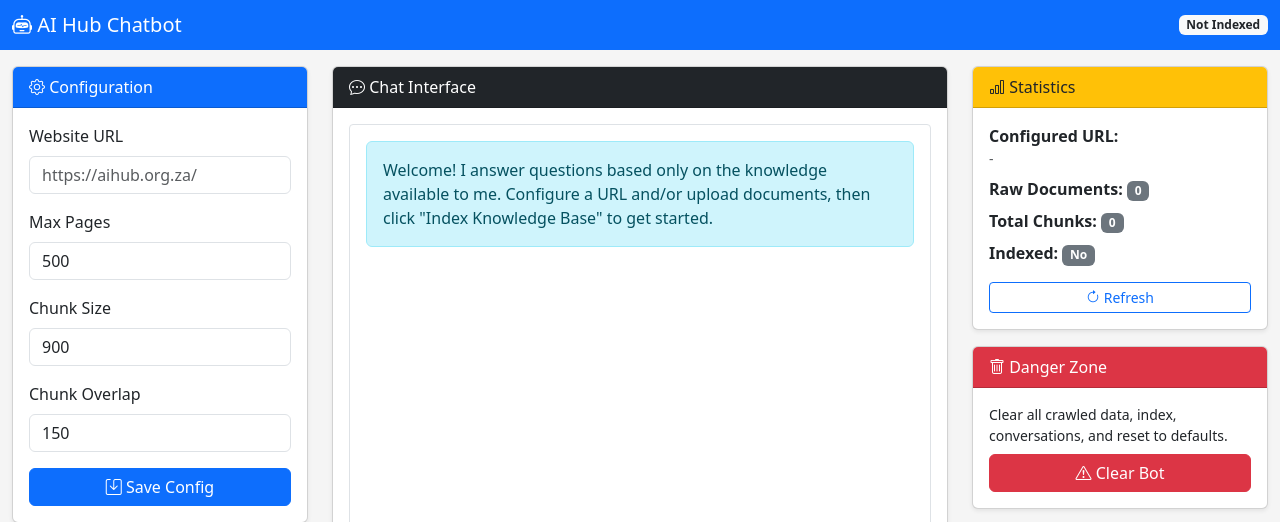
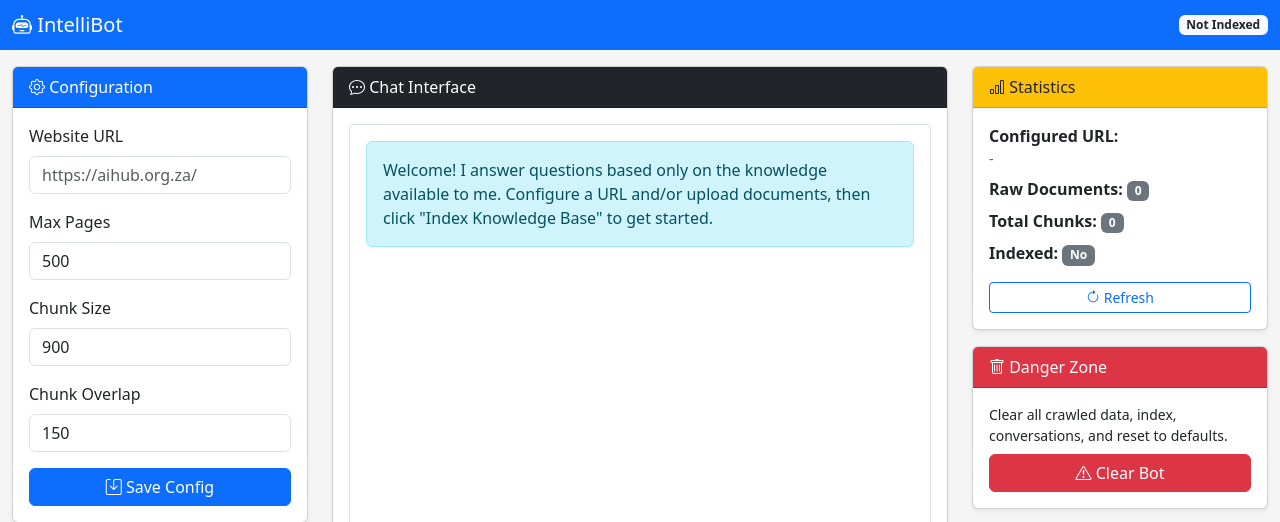
Before and after one commit to happycomputing/IntelliBot, a Flask app: page / in a window 1280 px wide. Shown: the top 522 px of the page. Run offline with Flask 3, Linux system fonts and the light colour scheme; some libraries are stand-ins or nearby versions.

Commit message:
Update bot name and interface elements to IntelliBot
Renames bot from "AI Hub Bot" to "IntelliBot" across JavaScript and HTML files, updating the title and navigation bar.

Replit-Commit-Author: Agent
Replit-Commit-Session-Id: 6cc2e909-a8b9-4f2a-b88e-b0a20e4f510a
Replit-Commit-Checkpoint-Type: full_checkpoint
Replit-Commit-Screenshot-Url: https://storage.googleapis.com/screenshot-production-us-central1/11427e7f-4114-4bed-86d0-0d50ff989d28/6cc2e909-a8b9-4f2a-b88e-b0a20e4f510a/Ei1oZ7e

```diff
--- a/static/js/app.js
+++ b/static/js/app.js
@@ -200,7 +200,7 @@ function addBotMessage(data) {
 
     messageDiv.innerHTML = `
         <div class="message-header">
-            <i class="bi bi-robot"></i> AI Hub Bot
+            <i class="bi bi-robot"></i> IntelliBot
             ${data.confidence > 0 ? `<span class="badge ${confidenceBadge} confidence-badge ms-auto">${confidence}% confidence</span>` : ''}
         </div>
         <div class="message-content">${escapeHtml(data.answer).replace(/\n/g, '<br>')}</div>
--- a/templates/index.html
+++ b/templates/index.html
@@ -3,7 +3,7 @@
 <head>
     <meta charset="UTF-8">
     <meta name="viewport" content="width=device-width, initial-scale=1.0">
-    <title>AI Hub Chatbot - Website Grounded Q&A</title>
+    <title>IntelliBot - Knowledge Base Q&A</title>
     <link href="https://cdn.jsdelivr.net/npm/bootstrap@5.3.0/dist/css/bootstrap.min.css" rel="stylesheet">
     <link rel="stylesheet" href="https://cdn.jsdelivr.net/npm/bootstrap-icons@1.11.0/font/bootstrap-icons.css">
     <link rel="stylesheet" href="/static/css/style.css">
@@ -11,7 +11,7 @@
 <body>
     <nav class="navbar navbar-dark bg-primary">
         <div class="container-fluid">
-            <span class="navbar-brand mb-0 h1"><i class="bi bi-robot"></i> AI Hub Chatbot</span>
+            <span class="navbar-brand mb-0 h1"><i class="bi bi-robot"></i> IntelliBot</span>
             <span class="badge bg-light text-dark" id="status-badge">Not Indexed</span>
         </div>
     </nav>
```
